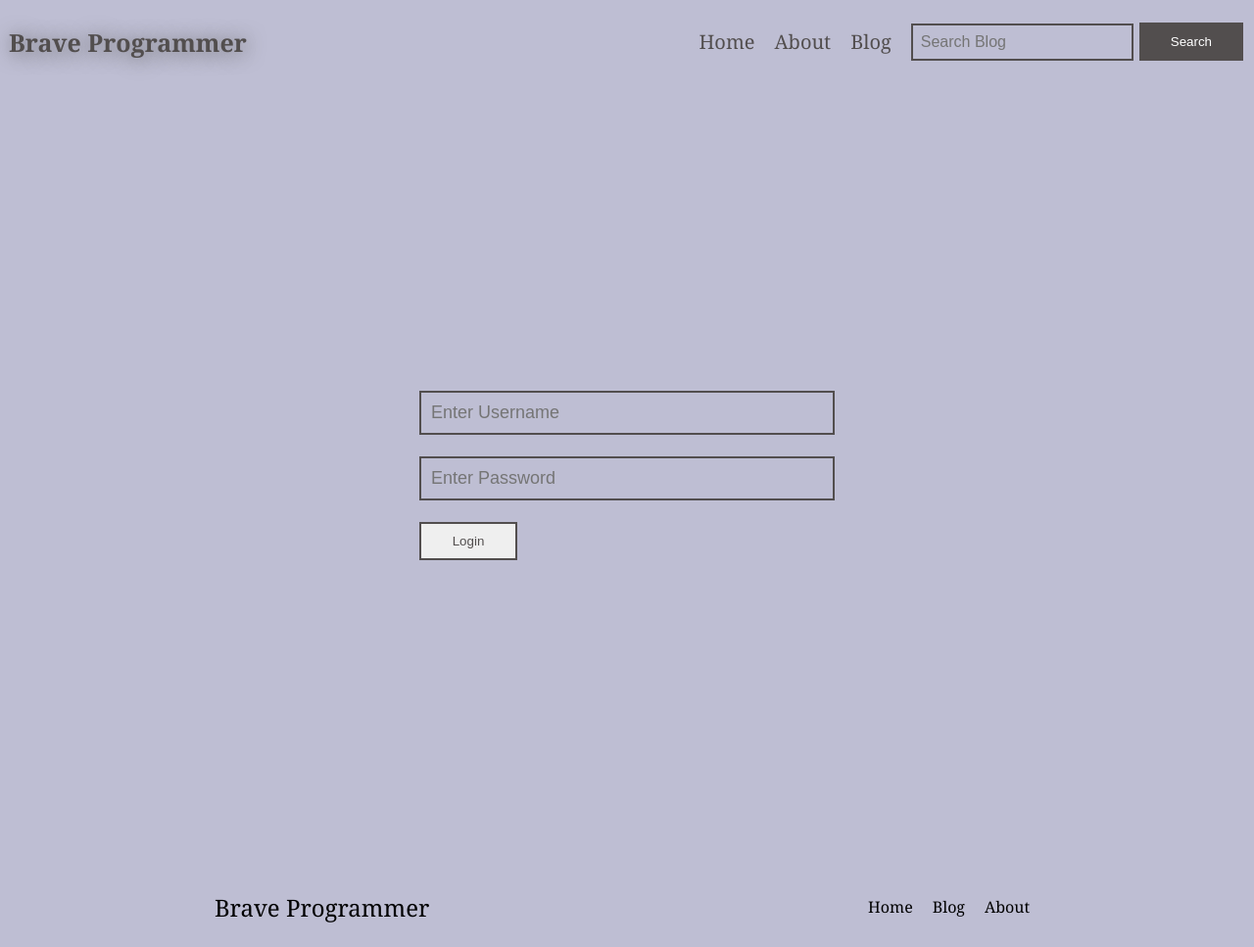
After one commit to Brave-Programmmer/braveprogrammer, a Flask app: page /admin in a window 1280 px wide. The commit adds this page. Shown: the whole page at 98% size. Run offline with Flask 2, Linux system fonts and the light colour scheme.

Commit message:
Admin Panel Login

```diff
--- a/app.py
+++ b/app.py
@@ -13,7 +13,24 @@ collection = db.Blog
 @app.route("/")
 def home():
     find = db.Blog.find({}).limit(4)
-    return render_template('index.html', allblog = find)
+    return render_template('index.html', allblog=find)
+
+
+@app.route('/admin', methods=['GET', 'POST'])
+def admin():
+    if request.method == 'POST':
+            username = request.form.get('username')
+            password = request.form.get('password')
+            if username and password:
+                auth = db.user.find_one({'username':username, 'password': password})
+                if auth:
+                    return render_template('admin.html', loggedin = True, username = username, password = password)
+                else:
+                    return print('Error Auth')
+    elif request.method == 'GET':
+        return render_template('admin.html')
+    else:
+        return print('Errror')
 
 
 @app.route('/search', methods=['GET', 'POST'])
@@ -74,7 +91,6 @@ def onsearch():
     # else:
     #     print('no')
 
-
 @app.route("/blog/<string:slug>", methods=['GET'])
 def blog(slug):
     print(request.method)
@@ -87,7 +103,6 @@ def blog(slug):
             return render_template('slug.html', noSlug=True)
     else:
         print('Invaild Request')
-
 
 @app.route("/blog", methods=['GET'])
 def allblog():
@@ -146,7 +161,6 @@ def allblog():
         # else:
         #     return print('no page')
 
-
 # Runing app
 if __name__ == '__main__':
     app.run(debug=True)
--- /dev/null
+++ b/static/admin.css
@@ -0,0 +1,25 @@
+.form form{
+    display: flex;
+    flex-direction: column;
+}
+.form .button{
+    width: 100px;
+    margin-left: 0px;
+}
+.form input{
+    outline: none;
+    padding: 10px;
+    width: 400px;
+    margin-bottom: 22px;
+    background-color: transparent;
+    font-size: 18px;
+    border: 2px solid var(--baseblue);
+}
+.form{
+    display: flex;
+    /* margin-top: 59px; */
+    align-items: center;
+    justify-content: center;
+    height: 100vh;
+    width: 100%;
+}
--- a/static/blog.css
+++ b/static/blog.css
@@ -51,7 +51,7 @@ h4:hover {
     padding: 15px;
     font-size: 16px;
     font-weight: bold;
-    background-color: white;
+    background-color: var(--bg);
     border: 2px solid var(--baseblue);
 }
 
@@ -66,7 +66,7 @@ h4:hover {
     padding: 15px;
     font-size: 16px;
     font-weight: bold;
-    background-color: white;
+    background-color: var(--bg);
 }
 
 .card_body{
--- a/static/style.css
+++ b/static/style.css
@@ -1,6 +1,20 @@
 :root {
     /* --baseblue: rgb(75, 75, 255); */
     --baseblue: #524e4e;
+    --bg: rgb(190, 190, 211);
+}
+
+.button {
+    border-radius: 0px;
+    color: var(--baseblue);
+    border: 2px solid var(--baseblue);
+    margin-left: 6px;
+    padding: 10px 30px;
+}
+.button:hover{
+    color: white;
+    border: 2px solid var(--baseblue);
+    background-color: var(--baseblue);
 }
 
 body {
@@ -136,6 +150,7 @@ nav {
 }
 
 #searchtext {
+    background-color: transparent;
     /* text-align: center; */
     border-radius: 0px;
     width: auto;
--- /dev/null
+++ b/templates/admin.html
@@ -0,0 +1,28 @@
+<!DOCTYPE html>
+<html lang="en">
+
+<head>
+    <meta charset="UTF-8">
+    <meta http-equiv="X-UA-Compatible" content="IE=edge">
+    <meta name="viewport" content="width=device-width, initial-scale=1.0">
+    <title>Document</title>
+    <link rel="stylesheet" href="{{ url_for('static', filename='style.css') }}">
+    <link rel="stylesheet" href="{{ url_for('static', filename='admin.css') }}">
+</head>
+
+<body>
+    {% extends "layout.html" %}
+    {% block body %}
+        <div class="form">
+            <form action="/admin" method="POST">
+                <input type="text" name="username" id="username" placeholder="Enter Username">
+                <input type="password" name="password" id="password" placeholder="Enter Password">
+                <button class="button">
+                    Login
+                </button>
+            </form>
+        </div>
+    {% endblock %}
+</body>
+
+</html>
```
Also changed, not shown: static/home.css (+36 -8 lines), templates/signup.html (deleted, +0 -12 lines).
